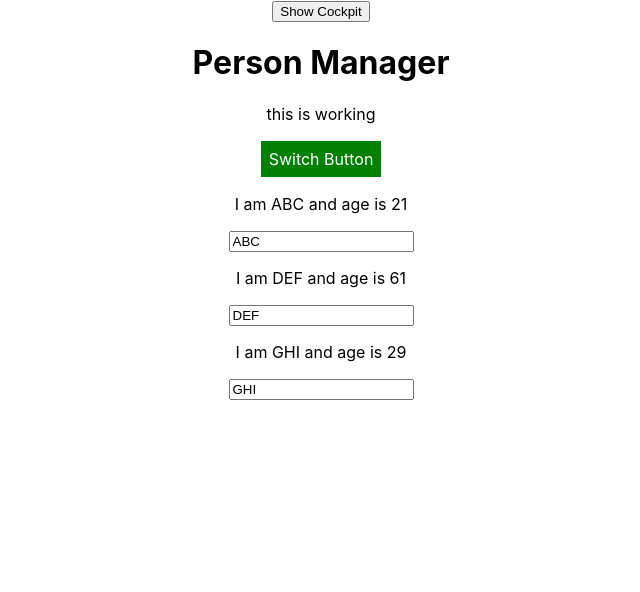
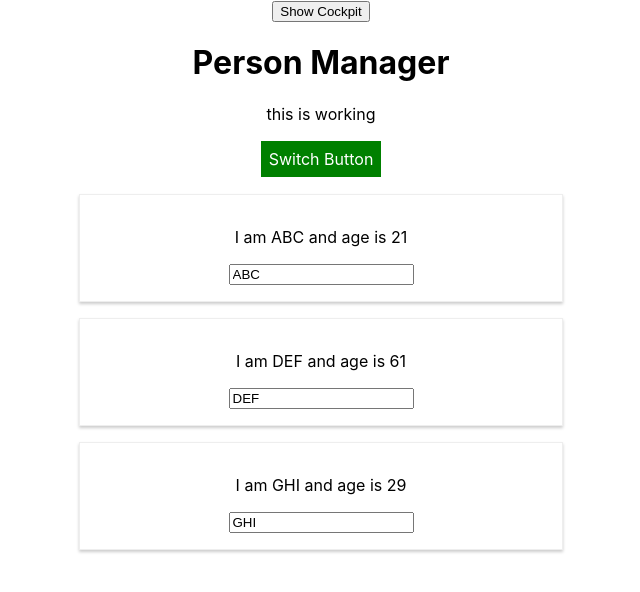
Before and after one commit to Bhaveshsingh022000/learn-react, a React (Create React App) app: page / in a window 1280 px wide. Both pictures are taken after a click on the button "Switch Button". Shown: the top 592 px of the page, without its empty margins (319-959 px from the left). Built offline with nearby package versions, Linux system fonts and the light colour scheme.

Commit message:
hoc styling

```diff
--- a/src/components/Persons/Person/Person.js
+++ b/src/components/Persons/Person/Person.js
@@ -1,12 +1,12 @@
 import React, {Component} from 'react';
 import classesStyle from './Person.module.css';
 import Aux from '../../../hoc/Auxiliary';
-
+import withClass from '../../../hoc/withClass';
 class Person extends Component{
     render(){
         console.log("person.js rendering...");
         return (
-            <React.Fragment className={classesStyle.Person}>
+            <React.Fragment>
             <p onClick={this.props.click}>
                 I am {this.props.name} and age is {this.props.age}
                 </p>
@@ -18,4 +18,4 @@ class Person extends Component{
 
 };
 
-export default Person;
+export default withClass(Person, classesStyle.Person);
--- a/src/hoc/withClass.js
+++ b/src/hoc/withClass.js
@@ -1,9 +1,11 @@
 import React from 'react';
 
-const withClass = (props) => (
-    <div className={props.classes}>
-        {props.childern}
-    </div>
-);
+const withClass = (WrappedComponent, className) => {
+    return props => (
+        <div className={className}>
+            <WrappedComponent {...props} />
+        </div>
+    );
+}
 
 export default withClass;
```
